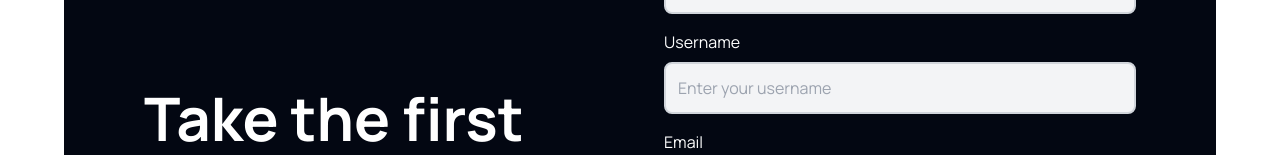
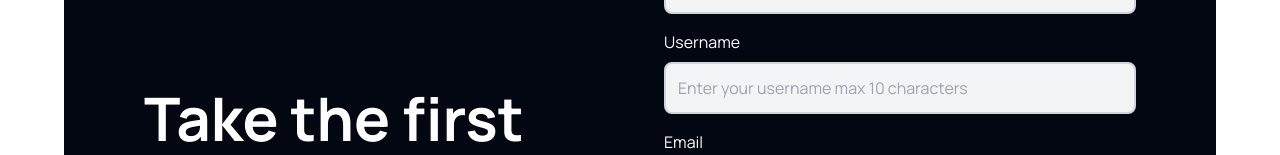
Before and after one commit to AlexUdeogu/finance-system, a React (Vite) app: page /signup in a window 1280 px wide. Shown: the part 254-409 px from the top of the page. Built offline with nearby package versions, Linux system fonts and the light colour scheme.

Commit message:
Done with some things, what is left is the toast and some console logs

```diff
--- a/src/pages/landingpage.jsx
+++ b/src/pages/landingpage.jsx
@@ -1,15 +1,11 @@
 import React from 'react';
 import { Link } from 'react-router-dom';
-import hero from '../assets/Hover.png';
 import insights from '../assets/Insights.jpg';
 import design from '../assets/Design.jpg';
 import Phone from '../assets/Phone.png';
 import Stats from '../assets/Stats.png';
-import Group from '../assets/Group.png';
-import Actions from '../assets/actions.png';
 import Footer from '../assets/footer.png';
 import Hand from '../assets/Hand.png';
-import graph from '../assets/Graphs.png';
 
 
 
@@ -43,7 +39,7 @@ const Navbar = () => {
       </div>
 
       {/* Hero Image Section */}
-      <div className="flex flex-col lg:flex-row lg:items-center lg:justify-between p-4">
+      <div className="flex flex-col  lg:flex-row lg:items-center lg:justify-between p-4">
         <div className="flex justify-center lg:justify-start mb-4 lg:mb-0 lg:w-1/2">
           <img src={Hand} alt="Hand" className="w-full max-w-md lg:max-w-xl h-auto" />
         </div>
--- a/src/pages/signup.jsx
+++ b/src/pages/signup.jsx
@@ -96,9 +96,11 @@ const Signup = () => {
                   name="username"
                   value={formData.username}
                   onChange={handleChange}
-                  placeholder="Enter your username"
+                  placeholder="Enter your username max 10 characters"
                   className="w-full p-3 rounded-lg border-2 border-gray-300 bg-gray-100 text-gray-700 focus:outline-none focus:ring-2 focus:ring-blue-500"
                   required
+                  maxLength="10"
+
                 />
               </div>
               <div>
```
